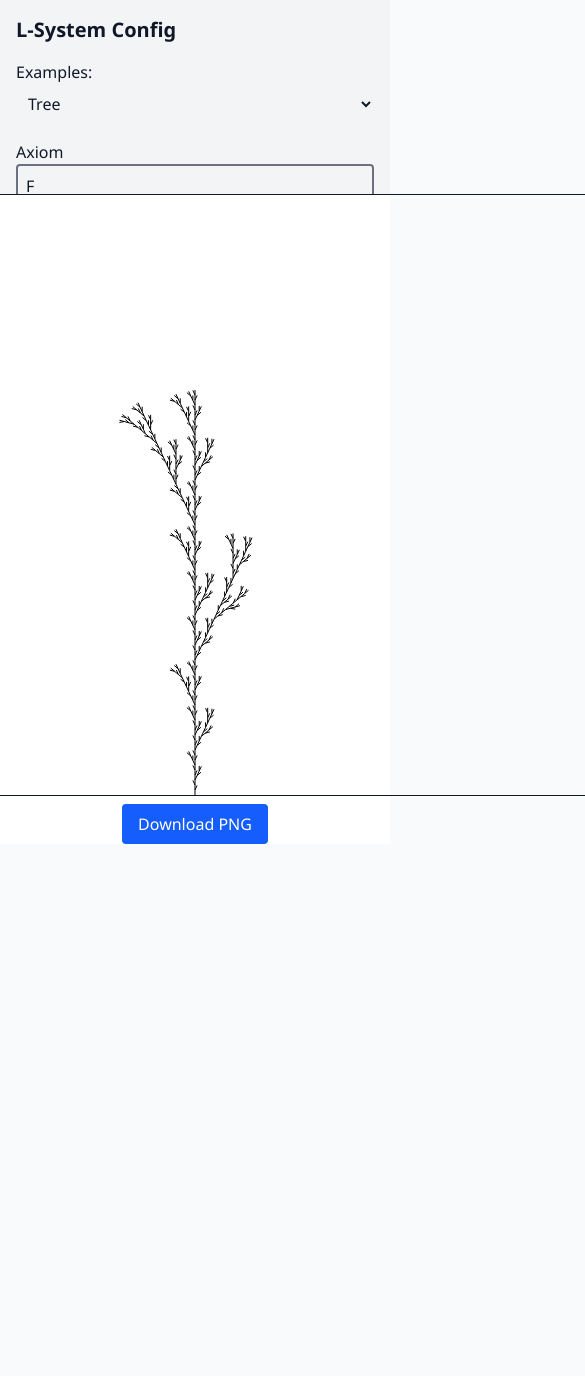
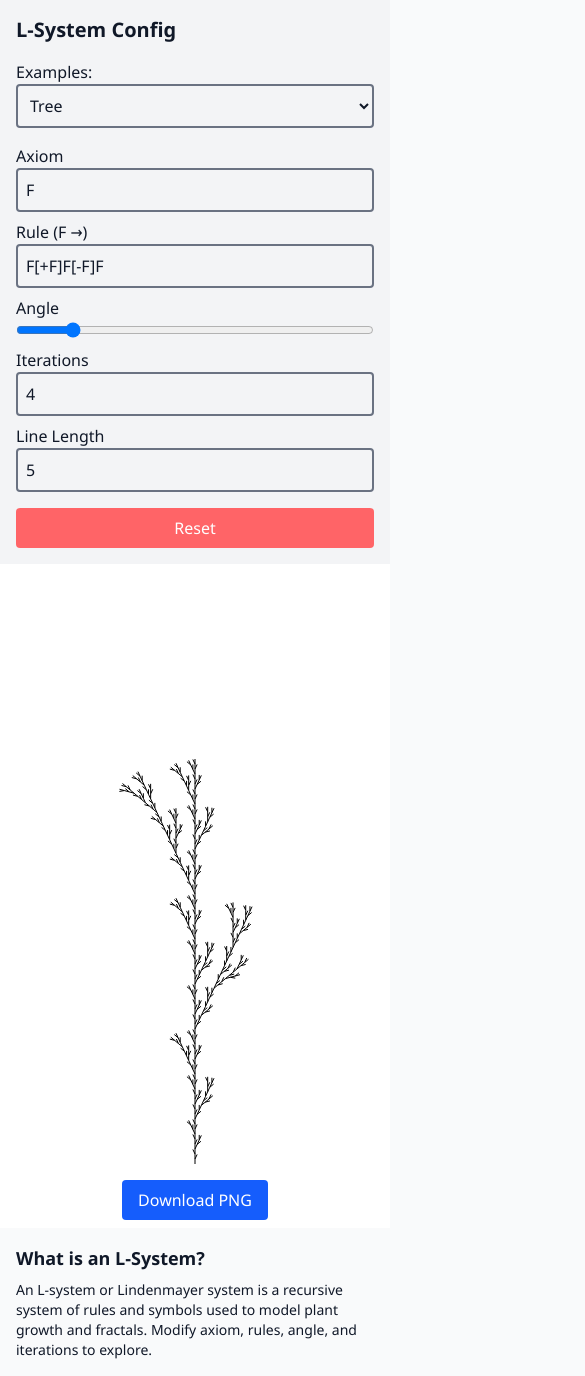
Before and after one commit to abu-abdullah22/L-system-visualizer, a React (Vite) app: page / in a window 390 px wide. Shown: the whole page, 585 px wide, since content can reach past the window. Before the commit the page ends 844 px from the top, so only its background shows below. Built offline with nearby package versions, Linux system fonts and the light colour scheme.

Commit message:
fixed the responsiveness and the bg of download png

```diff
--- a/src/App.jsx
+++ b/src/App.jsx
@@ -34,7 +34,7 @@ export default function App() {
   const handleReset = () => setConfig(PRESETS.Tree);
 
   return (
-    <div className="flex flex-col md:flex-row h-screen">
+    <div className="flex flex-col md:flex-row  h-auto md:h-screen overflow-x-hidden">
       <Sidebar config={config} setConfig={setConfig} onPreset={handlePreset} onReset={handleReset} />
       <CanvasRenderer config={config} />
       <HelpPanel />
--- a/src/components/CanvasRenderer.jsx
+++ b/src/components/CanvasRenderer.jsx
@@ -7,7 +7,14 @@ export default function CanvasRenderer({ config }) {
   useEffect(() => {
     const canvas = canvasRef.current;
     const ctx = canvas.getContext('2d');
+
+
     ctx.clearRect(0, 0, canvas.width, canvas.height);
+
+    ctx.fillStyle = '#ffffff';
+    ctx.fillRect(0, 0, canvas.width, canvas.height);
+
+
     const lsystem = generateLSystem(config);
     drawLSystem(ctx, lsystem, config);
   }, [config]);
@@ -21,11 +28,11 @@ export default function CanvasRenderer({ config }) {
   };
 
   return (
-    <div className="flex flex-col items-center justify-center w-full bg-white">
-      <canvas ref={canvasRef} width={800} height={600} className="border mb-2" />
+    <div className="flex flex-col items-center justify-center w-full md:w-2/3 bg-white">
+      <canvas ref={canvasRef} width={800} height={600} className="mb-2" />
       <button
         onClick={downloadImage}
-        className="bg-blue-600 text-white px-4 py-2 rounded"
+        className="bg-blue-600 text-white px-4 py-2 m-2 rounded"
       >
         Download PNG
       </button>
--- a/src/components/HelpPanel.jsx
+++ b/src/components/HelpPanel.jsx
@@ -1,6 +1,6 @@
 const HelpPanel = () => {
     return (
-       <div className="p-4 hidden md:block w-1/3 bg-gray-50 dark:bg-gray-900 text-sm dark:text-white">
+       <div className="p-4 w-full md:w-1/3 bg-gray-50 dark:bg-gray-900 text-sm dark:text-white">
       <h3 className="font-semibold text-lg mb-2">What is an L-System?</h3>
       <p>
         An L-system or Lindenmayer system is a recursive system of rules and symbols used to model plant growth and fractals.
--- a/src/components/Sidebar.jsx
+++ b/src/components/Sidebar.jsx
@@ -12,7 +12,7 @@ export default function Sidebar({ config, setConfig, onPreset, onReset }) {
 
       <div className="mb-4">
         <label>Examples:</label>
-        <select className="w-full p-2 " onChange={(e) => onPreset(e.target.value)}>
+        <select className="w-full p-2 border-2 rounded border-gray-500" onChange={(e) => onPreset(e.target.value)}>
           <option className='dark:text-black'>Tree</option>
           <option className='dark:text-black'>Koch Curve</option>
           <option className='dark:text-black'>Sierpinski Triangle</option>
```
